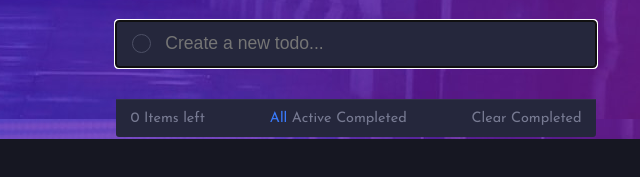
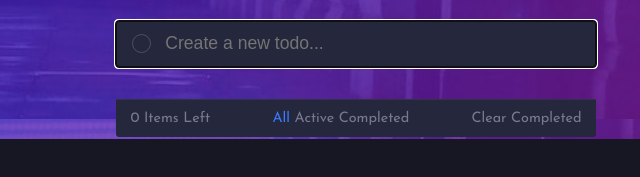
Before and after one commit to AhmedAdel999/TODO_REDUX, a plain HTML site: page index.html in a window 1280 px wide. Shown: the part 181-358 px from the top of the page, 284-924 px from the left. Drawn offline with Linux system fonts and the light colour scheme.

Commit message:
fixed a typo

```diff
--- a/index.html
+++ b/index.html
@@ -42,7 +42,7 @@
         </form>
         <ul class="todos"></ul>
         <div class="card-footer">
-          <span class="items-left">0 Items left</span>
+          <span class="items-left">0 Items Left</span>
           <div class="parent-filter">
             <span class="all filter selected-filter" class="all">All</span>
             <span class="active filter">Active</span>
```
